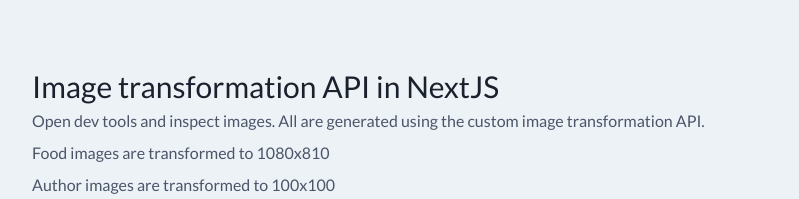
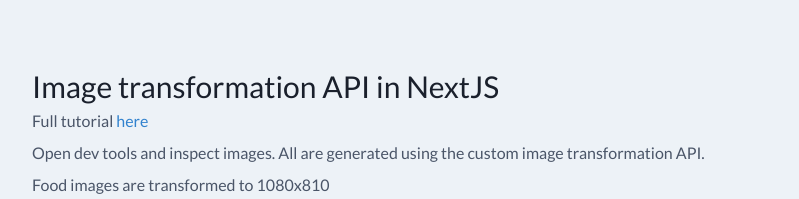
Before and after one commit to monoppa/nextjs-image-transformation, a Next.js app: page / in a window 1280 px wide. Shown: the top 199 px of the page, without its empty margins (240-1039 px from the left). Built offline with nearby package versions, Linux system fonts and the light colour scheme.

Commit message:
adjust copies

```diff
--- a/pages/index.js
+++ b/pages/index.js
@@ -68,6 +68,15 @@
       <main className="max-w-screen-md mx-auto py-16 px-4">
         <h1 className="text-3xl">Image transformation API in NextJS</h1>
         <p className="mb-2 text-gray-700">
+          <span>Full tutorial </span>
+          <a
+            href="https://monoppa.com/blog/image-transformation-in-nextjs"
+            className="text-blue-600"
+          >
+            here
+          </a>
+        </p>
+        <p className="mb-2 text-gray-700">
           Open dev tools and inspect images. All are generated using the custom
           image transformation API.
         </p>
```
